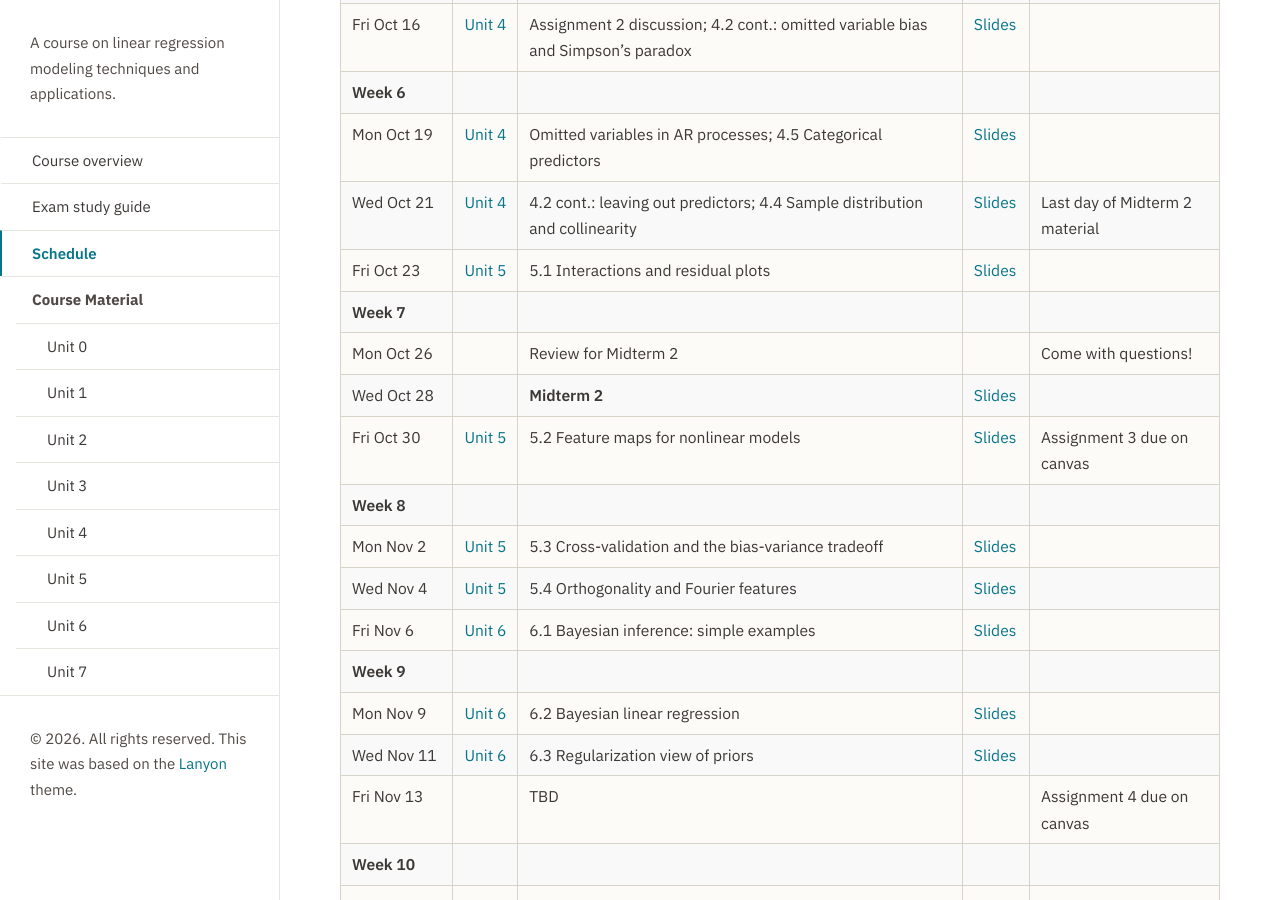
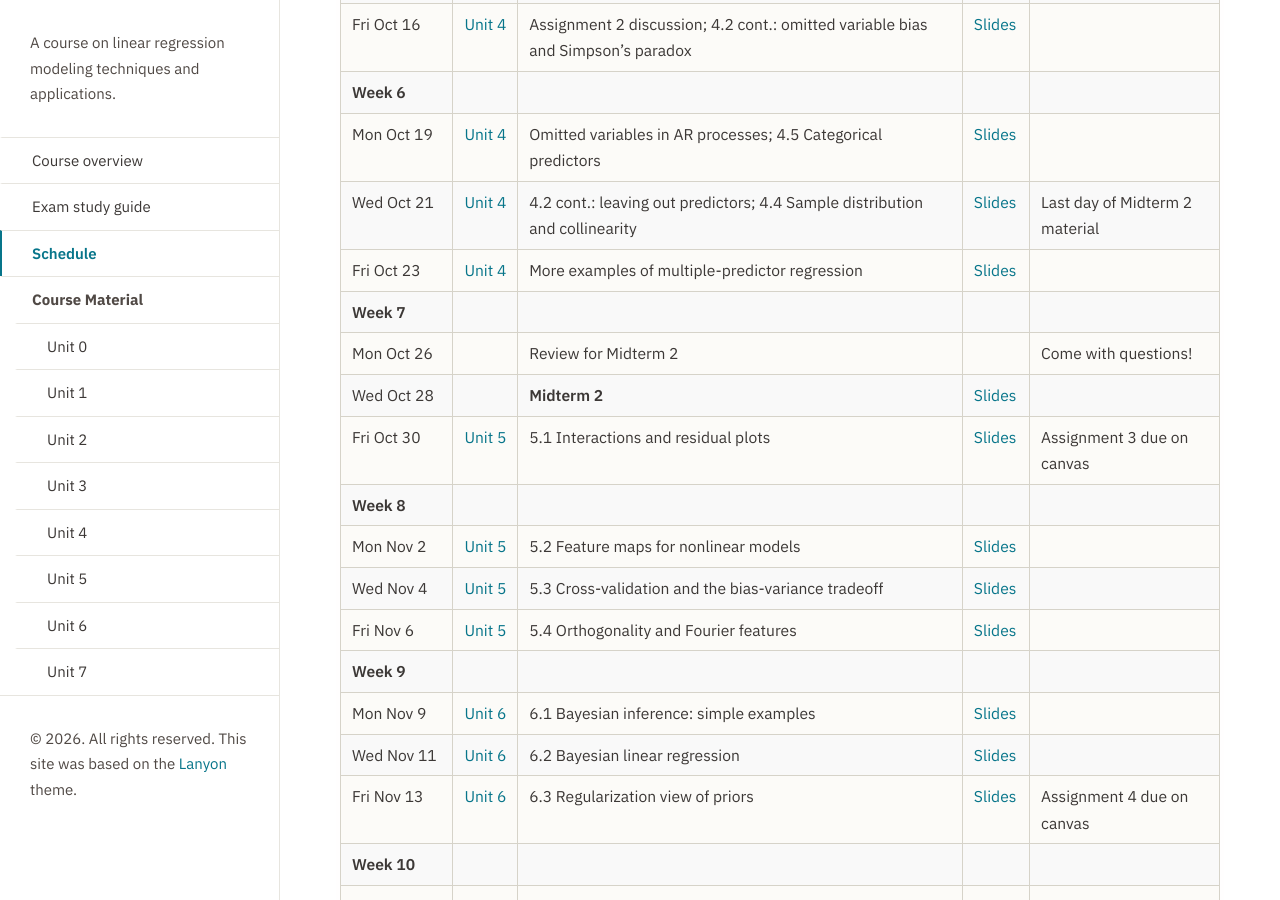
Before and after one commit to elevien/math50_2026, a Jekyll site: the page built from schedule.md, in a window 1280 px wide and 900 px high, scrolled down 1360 px. Built offline with Jekyll 4.4.1, drawn with Linux system fonts in a browser that asks for light colours.

Commit message:
Publish from math50_sandbox@1ebcab6

```diff
--- a/schedule.md
+++ b/schedule.md
@@ -37,19 +37,19 @@ Before going through Unit 1, please review [Unit 0]({{ '/unit0/' | relative_url
 | **Week 6** | | | | |
 | Mon Oct 19 | [Unit 4]({{ '/unit4/' | relative_url }}) | Omitted variables in AR processes; 4.5 Categorical predictors | [Slides]({{ '/unit4/slides-10-19.pdf' | relative_url }}) | |
 | Wed Oct 21 | [Unit 4]({{ '/unit4/' | relative_url }}) | 4.2 cont.: leaving out predictors; 4.4 Sample distribution and collinearity | [Slides]({{ '/unit4/slides-10-21.pdf' | relative_url }}) | Last day of Midterm 2 material |
-| Fri Oct 23 | [Unit 5]({{ '/unit5/' | relative_url }}) | 5.1 Interactions and residual plots | [Slides]({{ '/unit5/slides-10-23.pdf' | relative_url }}) | |
+| Fri Oct 23 | [Unit 4]({{ '/unit4/' | relative_url }}) | More examples of multiple-predictor regression | [Slides]({{ '/unit4/slides-10-23.pdf' | relative_url }}) |  |
 | **Week 7** | | | | |
 | Mon Oct 26 | | Review for Midterm 2 | | Come with questions! |
 | Wed Oct 28 | | **Midterm 2**  | [Slides]({{ '/unit5/slides-10-28.pdf' | relative_url }}) |  |
-| Fri Oct 30 | [Unit 5]({{ '/unit5/' | relative_url }}) | 5.2 Feature maps for nonlinear models | [Slides]({{ '/unit5/slides-10-30.pdf' | relative_url }}) | Assignment 3 due on canvas|
+| Fri Oct 30 | [Unit 5]({{ '/unit5/' | relative_url }}) | 5.1 Interactions and residual plots | [Slides]({{ '/unit5/slides-10-30.pdf' | relative_url }}) | Assignment 3 due on canvas |
 | **Week 8** | | | | |
-| Mon Nov 2 | [Unit 5]({{ '/unit5/' | relative_url }}) | 5.3 Cross-validation and the bias-variance tradeoff | [Slides]({{ '/unit5/slides-11-02.pdf' | relative_url }}) | |
-| Wed Nov 4 | [Unit 5]({{ '/unit5/' | relative_url }}) | 5.4 Orthogonality and Fourier features | [Slides]({{ '/unit5/slides-11-04.pdf' | relative_url }}) | |
-| Fri Nov 6 | [Unit 6]({{ '/unit6/' | relative_url }}) | 6.1 Bayesian inference: simple examples | [Slides]({{ '/unit6/slides-11-06.pdf' | relative_url }}) | |
+| Mon Nov 2 | [Unit 5]({{ '/unit5/' | relative_url }}) | 5.2 Feature maps for nonlinear models | [Slides]({{ '/unit5/slides-11-02.pdf' | relative_url }}) |  |
+| Wed Nov 4 | [Unit 5]({{ '/unit5/' | relative_url }}) | 5.3 Cross-validation and the bias-variance tradeoff | [Slides]({{ '/unit5/slides-11-04.pdf' | relative_url }}) |  |
+| Fri Nov 6 | [Unit 5]({{ '/unit5/' | relative_url }}) | 5.4 Orthogonality and Fourier features | [Slides]({{ '/unit5/slides-11-06.pdf' | relative_url }}) |  |
 | **Week 9** | | | | |
-| Mon Nov 9 | [Unit 6]({{ '/unit6/' | relative_url }}) | 6.2 Bayesian linear regression | [Slides]({{ '/unit6/slides-11-09.pdf' | relative_url }}) | |
-| Wed Nov 11 | [Unit 6]({{ '/unit6/' | relative_url }}) | 6.3 Regularization view of priors | [Slides]({{ '/unit6/slides-11-11.pdf' | relative_url }}) | |
-| Fri Nov 13 | | TBD | | Assignment 4 due on canvas |
+| Mon Nov 9 | [Unit 6]({{ '/unit6/' | relative_url }}) | 6.1 Bayesian inference: simple examples | [Slides]({{ '/unit6/slides-11-09.pdf' | relative_url }}) |  |
+| Wed Nov 11 | [Unit 6]({{ '/unit6/' | relative_url }}) | 6.2 Bayesian linear regression | [Slides]({{ '/unit6/slides-11-11.pdf' | relative_url }}) |  |
+| Fri Nov 13 | [Unit 6]({{ '/unit6/' | relative_url }}) | 6.3 Regularization view of priors | [Slides]({{ '/unit6/slides-11-13.pdf' | relative_url }}) | Assignment 4 due on canvas |
 | **Week 10** | | | | |
 | Mon Nov 16 | | Review for the final; [Unit 7]({{ '/unit7/' | relative_url }}) topics if time allows | | Come with questions! |
 
```
Also changed, not shown: 1 other file.
